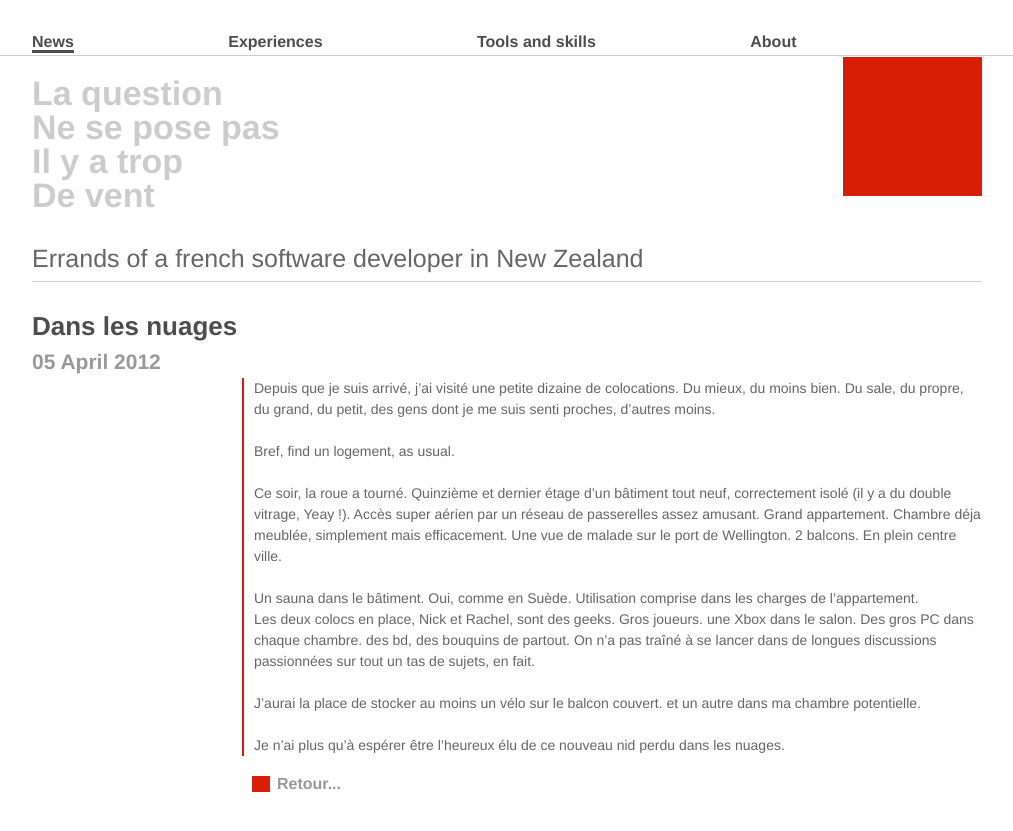
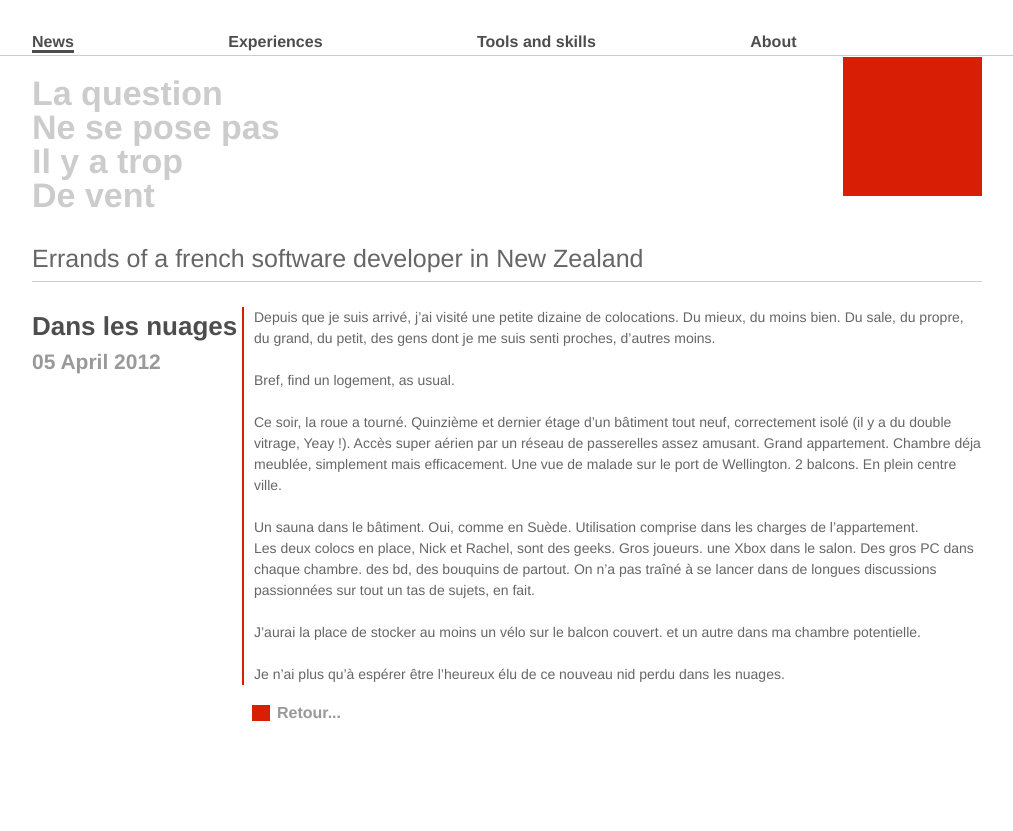
Before and after one commit to vaevictis/vaevictis.github.com, a Jekyll site: the page built from _posts/2012-04-05-dans-les-nuages.markdown, in a window 1280 px wide. Shown: the top 831 px of the page, without its empty margins (133-1146 px from the left). Built offline with Jekyll 4.4.1, drawn with Linux system fonts in a browser that asks for light colours.

Commit message:
fix badly executed css change

```diff
--- a/css/main.css
+++ b/css/main.css
@@ -80,7 +80,8 @@ h2 {
   margin-bottom: 40px;
 }
 
-#posts a.titles {
+#posts a.titles,
+div.titles {
   float: left;
 }
 
```
